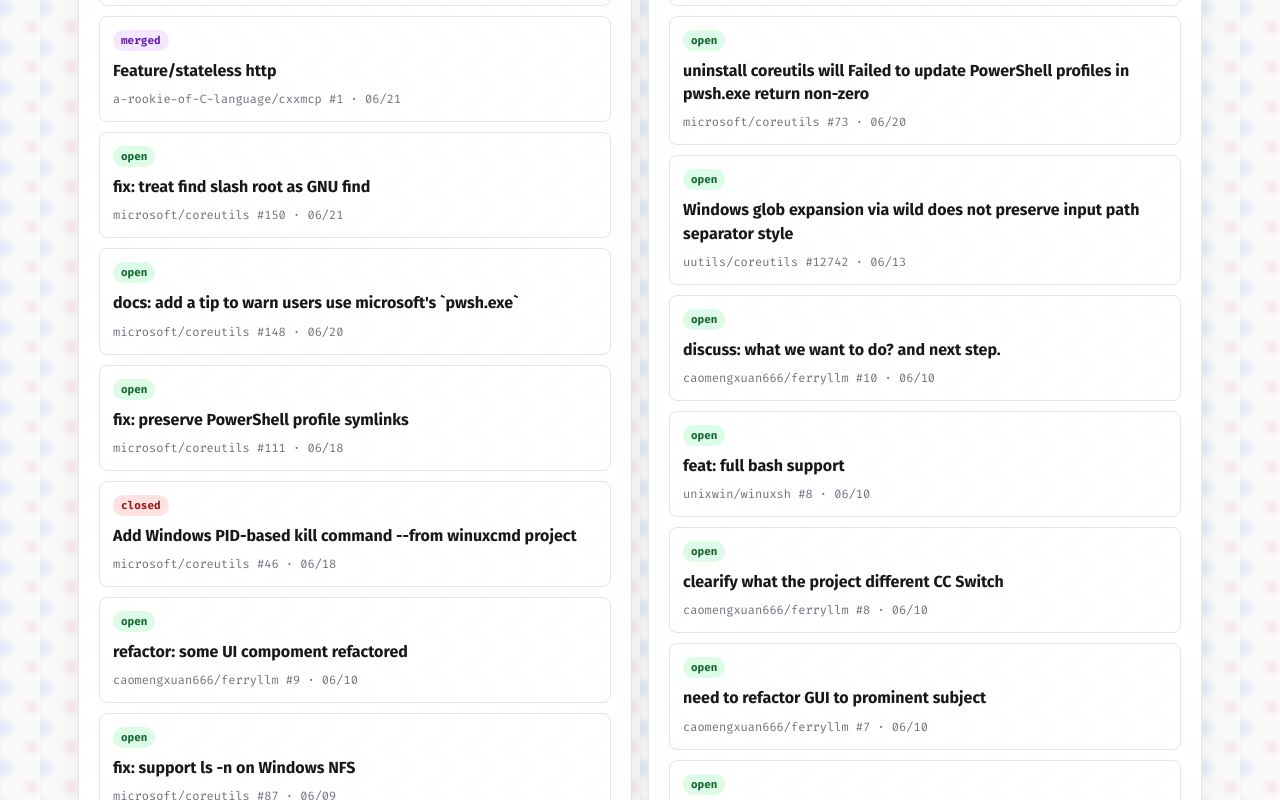
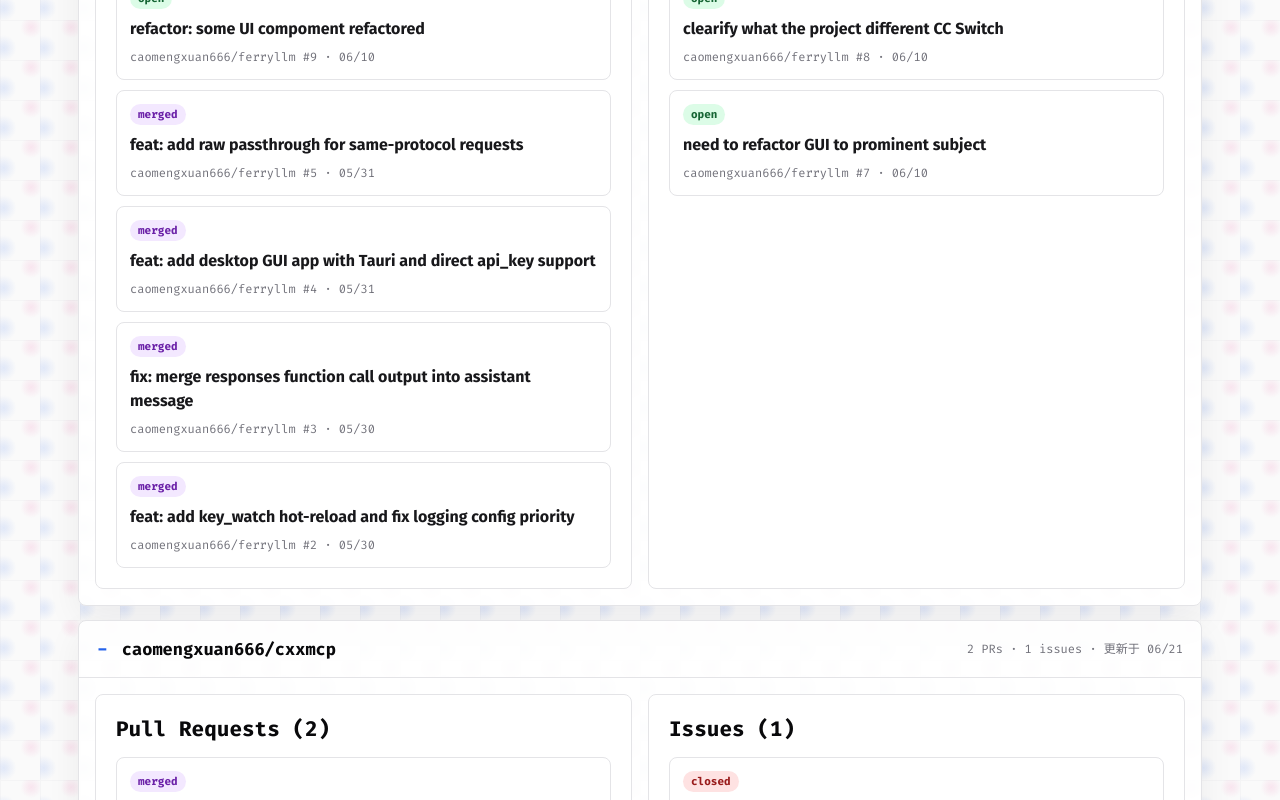
Before and after one commit to a-rookie-of-C-language/personal, a React (Vite) app in the folder frontend/: page / in a window 1280 px wide. Shown: the part 2580-3380 px from the top of the page. Built offline with nearby package versions, Linux system fonts and the light colour scheme.

Commit message:
Group GitHub activity by repository

```diff
--- a/frontend/src/App.css
+++ b/frontend/src/App.css
@@ -549,17 +549,75 @@
   margin-right: 6px;
 }
 
-.activity-grid {
+.repository-activity-list {
+  display: grid;
+  gap: 14px;
+}
+
+.repository-activity {
+  background: rgba(255, 255, 255, 0.92);
+  border: 1px solid #e4e4e7;
+  border-radius: 8px;
+  box-shadow: 0 14px 36px rgba(24, 24, 27, 0.06);
+  overflow: hidden;
+}
+
+.repository-activity summary {
+  align-items: center;
+  cursor: pointer;
+  display: flex;
+  gap: 14px;
+  justify-content: space-between;
+  list-style: none;
+  padding: 16px 18px;
+}
+
+.repository-activity summary::-webkit-details-marker {
+  display: none;
+}
+
+.repository-activity summary::before {
+  color: #2563eb;
+  content: "+";
+  font-family: "Fira Code", monospace;
+  font-size: 18px;
+  font-weight: 800;
+}
+
+.repository-activity[open] summary::before {
+  content: "-";
+}
+
+.repository-activity summary span {
+  color: #09090b;
+  flex: 1;
+  font-family: "Fira Code", monospace;
+  font-size: 17px;
+  font-weight: 800;
+  min-width: 0;
+  overflow-wrap: anywhere;
+}
+
+.repository-activity summary small {
+  color: #71717a;
+  font-family: "Fira Code", monospace;
+  font-size: 12px;
+  line-height: 1.5;
+  text-align: right;
+}
+
+.repo-contribution-grid {
+  border-top: 1px solid #e4e4e7;
   display: grid;
   gap: 16px;
   grid-template-columns: repeat(2, minmax(0, 1fr));
+  padding: 16px;
 }
 
 .contribution-panel {
-  background: rgba(255, 255, 255, 0.92);
+  background: #ffffff;
   border: 1px solid #e4e4e7;
   border-radius: 8px;
-  box-shadow: 0 14px 36px rgba(24, 24, 27, 0.06);
   padding: 20px;
 }
 
@@ -627,6 +685,12 @@
 .contribution-state.closed {
   background: #fee2e2;
   color: #991b1b;
+}
+
+.contribution-empty {
+  color: #71717a;
+  font-size: 14px;
+  padding: 8px 0;
 }
 
 .article-page {
@@ -1367,8 +1431,17 @@ button,
   .timeline-list,
   .case-grid,
   .deployment-panel,
-  .activity-grid {
+  .repo-contribution-grid {
     grid-template-columns: 1fr;
+  }
+
+  .repository-activity summary {
+    align-items: flex-start;
+    flex-direction: column;
+  }
+
+  .repository-activity summary small {
+    text-align: left;
   }
 
   .resume-card {
--- a/frontend/src/App.tsx
+++ b/frontend/src/App.tsx
@@ -61,6 +61,13 @@ type GitHubContributionPayload = {
   }
   pullRequests: GitHubContribution[]
   issues: GitHubContribution[]
+}
+
+type RepositoryActivity = {
+  repository: string
+  pullRequests: GitHubContribution[]
+  issues: GitHubContribution[]
+  updatedAt: string
 }
 
 function App() {
@@ -276,6 +283,7 @@ function Home() {
 
 function GitHubActivity() {
   const [data, setData] = useState<GitHubContributionPayload | null>(null)
+  const repositories = useMemo(() => data ? groupByRepository(data) : [], [data])
 
   useEffect(() => {
     let cancelled = false
@@ -307,10 +315,23 @@ function GitHubActivity() {
         <span><strong>{data.summary.openPullRequests}</strong> open PRs</span>
         <span><strong>{data.summary.issues}</strong> total issues</span>
         <span><strong>{data.summary.openIssues}</strong> open issues</span>
+        <span><strong>{repositories.length}</strong> repos</span>
       </div>
-      <div className="activity-grid">
-        <ContributionList title="Pull Requests" items={data.pullRequests} />
-        <ContributionList title="Issues" items={data.issues} />
+      <div className="repository-activity-list">
+        {repositories.map((repository, index) => (
+          <details className="repository-activity" open={index < 3} key={repository.repository}>
+            <summary>
+              <span>{repository.repository}</span>
+              <small>
+                {repository.pullRequests.length} PRs · {repository.issues.length} issues · 更新于 {formatDate(repository.updatedAt)}
+              </small>
+            </summary>
+            <div className="repo-contribution-grid">
+              <ContributionList title={`Pull Requests (${repository.pullRequests.length})`} items={repository.pullRequests} />
+              <ContributionList title={`Issues (${repository.issues.length})`} items={repository.issues} />
+            </div>
+          </details>
+        ))}
       </div>
     </section>
   )
@@ -321,6 +342,7 @@ function ContributionList({ title, items }: { title: string; items: GitHubContri
     <section className="contribution-panel">
       <h3>{title}</h3>
       <div className="contribution-list">
+        {items.length === 0 && <span className="contribution-empty">暂无记录</span>}
         {items.map((item) => (
           <a href={item.url} target="_blank" className="contribution-item" key={item.url}>
             <span className={`contribution-state ${item.state}`}>{stateLabel(item.state)}</span>
@@ -331,6 +353,23 @@ function ContributionList({ title, items }: { title: string; items: GitHubContri
       </div>
     </section>
   )
+}
+
+function groupByRepository(data: GitHubContributionPayload): RepositoryActivity[] {
+  const grouped = new Map<string, RepositoryActivity>()
+  for (const item of [...data.pullRequests, ...data.issues]) {
+    const current = grouped.get(item.repository) || {
+      repository: item.repository,
+      pullRequests: [],
+      issues: [],
+      updatedAt: item.updatedAt,
+    }
+    if (item.kind === 'pull_request') current.pullRequests.push(item)
+    else current.issues.push(item)
+    if (new Date(item.updatedAt) > new Date(current.updatedAt)) current.updatedAt = item.updatedAt
+    grouped.set(item.repository, current)
+  }
+  return [...grouped.values()].sort((a, b) => new Date(b.updatedAt).getTime() - new Date(a.updatedAt).getTime())
 }
 
 function stateLabel(state: GitHubContribution['state']) {
```
